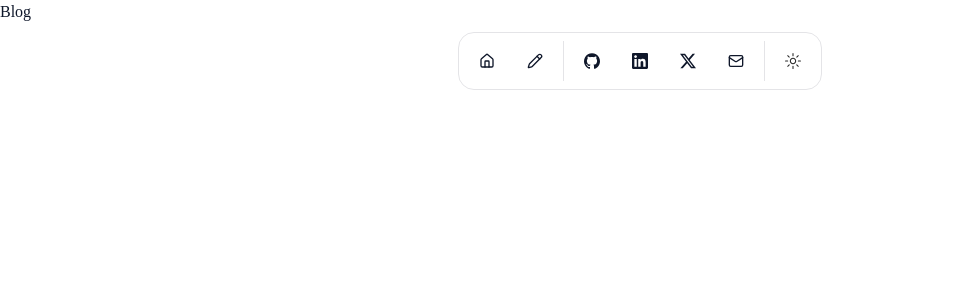
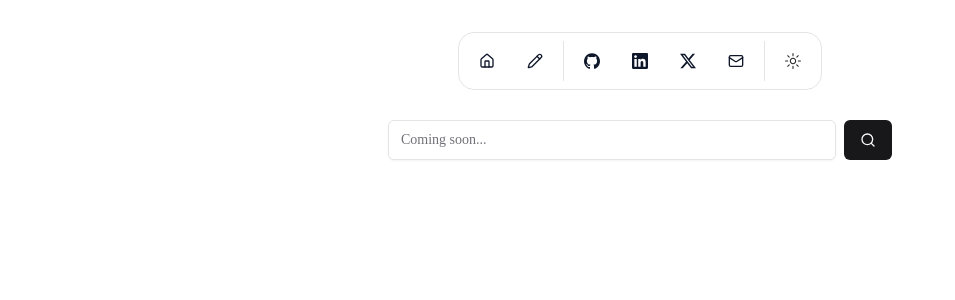
Before and after one commit to nishantb06/website-v2, a Next.js app: page /blog in a window 1280 px wide. Shown: the top 300 px of the page, without its empty margins (0-955 px from the left). Built offline with nearby package versions, Linux system fonts and the light colour scheme.

Commit message:
feat: search added

```diff
--- a/app/blog/page.tsx
+++ b/app/blog/page.tsx
@@ -1,3 +1,18 @@
+import { Button } from "@/components/ui/button";
+import { Input } from "@/components/ui/input";
+import { SearchIcon } from "lucide-react";
+
 export default function Blog() {
-  return <div>Blog</div>;
+  return (
+    <div className="py-10 mx-auto max-w-2xl">
+      <div className="flex justify-center w-full max-w-2xl mx-auto py-20">
+        <div className="flex gap-2 w-3/4">
+          <Input className="h-10" placeholder="Coming soon..." />
+          <Button>
+            <SearchIcon className="h-4 w-4" />
+          </Button>
+        </div>
+      </div>
+    </div>
+  );
 }
--- /dev/null
+++ b/components/ui/input.tsx
@@ -0,0 +1,25 @@
+import * as React from "react"
+
+import { cn } from "@/lib/utils"
+
+export interface InputProps
+  extends React.InputHTMLAttributes<HTMLInputElement> {}
+
+const Input = React.forwardRef<HTMLInputElement, InputProps>(
+  ({ className, type, ...props }, ref) => {
+    return (
+      <input
+        type={type}
+        className={cn(
+          "flex h-9 w-full rounded-md border border-input bg-transparent px-3 py-1 text-sm shadow-sm transition-colors file:border-0 file:bg-transparent file:text-sm file:font-medium file:text-foreground placeholder:text-muted-foreground focus-visible:outline-none focus-visible:ring-1 focus-visible:ring-ring disabled:cursor-not-allowed disabled:opacity-50",
+          className
+        )}
+        ref={ref}
+        {...props}
+      />
+    )
+  }
+)
+Input.displayName = "Input"
+
+export { Input };
```
